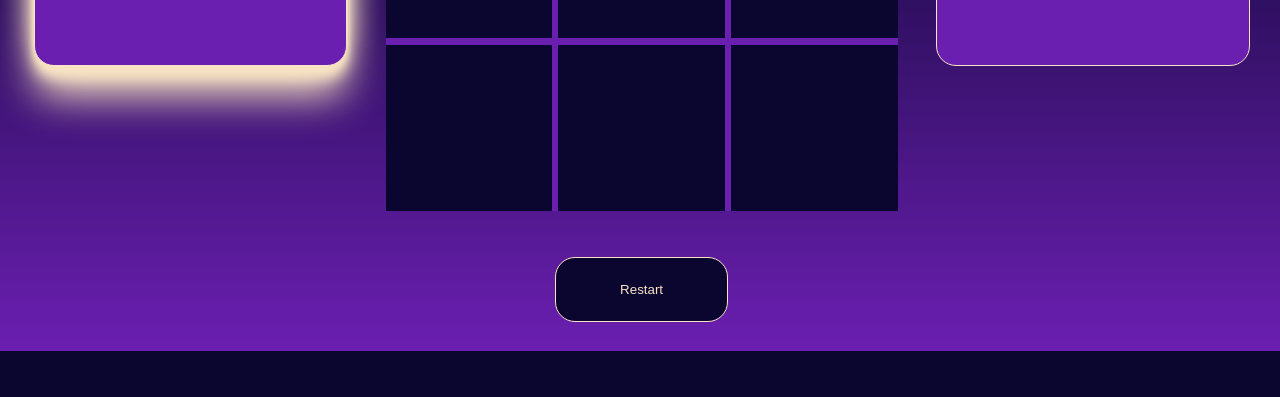
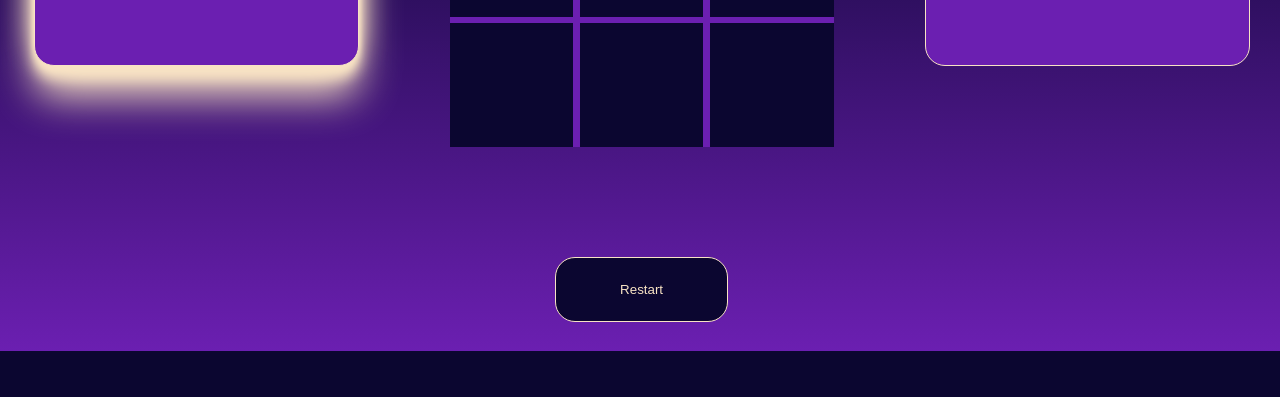
Before and after one commit to DaSquidz/tic-tac-toe, a plain HTML site: page index.html in a window 1280 px wide. Shown: the part 403-800 px from the top of the page. Drawn offline with Linux system fonts and the light colour scheme.

Commit message:
Fix grid size bug that would make the page scrollable in 16:9 screen

```diff
--- a/style.css
+++ b/style.css
@@ -45,8 +45,8 @@ main {
     justify-self: center;
     grid-area: game-grid;
     display: grid;
-    height: 40vw;
-    width: 40vw;
+    height: 30vw;
+    width: 30vw;
     grid-template-columns: 1fr 1fr 1fr;
     grid-template-rows: 1fr 1fr 1fr;
     gap: 0.5vw;
```
